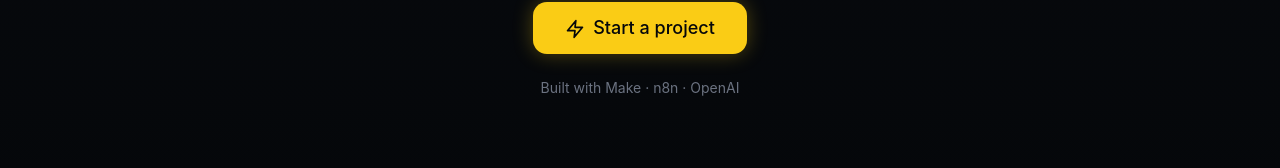
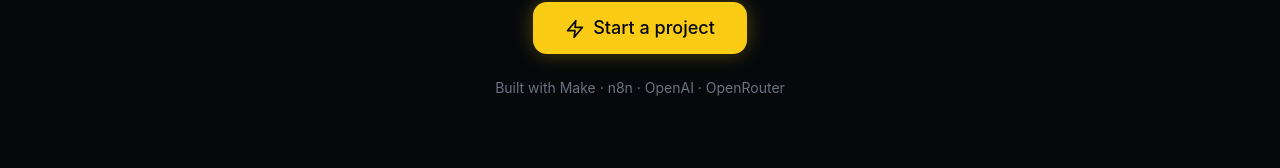
Before and after one commit to Goku10/gothamlabs.no-v2, a React (Vite) app: page / in a window 1280 px wide. Shown: the part 471-639 px from the top of the page. Built offline with nearby package versions, Linux system fonts and the light colour scheme; no server answers.

Commit message:
Updated Hero.tsx

```diff
--- a/src/sections/Hero.tsx
+++ b/src/sections/Hero.tsx
@@ -31,7 +31,7 @@ export function Hero({ onContactClick }: HeroProps) {
           </Button>
 
           <p className="text-sm text-gotham-500 mt-6">
-            Built with  Make · n8n · OpenAI
+            Built with  Make · n8n · OpenAI · OpenRouter
           </p>
         </div>
       </div>
```
